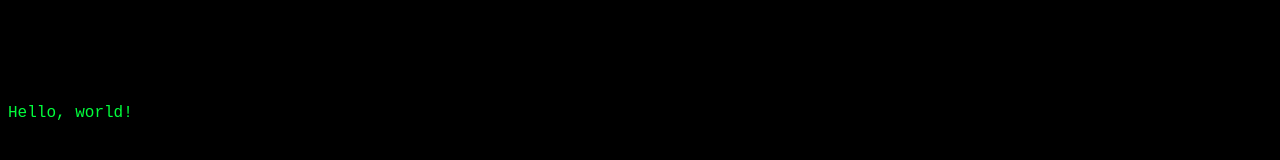
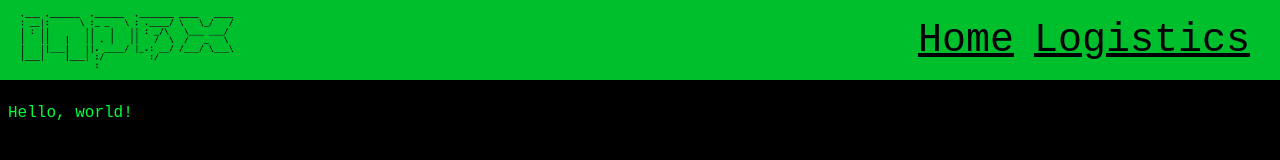
Before and after one commit to itsacarnival94/HSCommunityServiceProject, a plain HTML site: page login-portal.html in a window 1280 px wide. Drawn offline with Linux system fonts and the light colour scheme.

Commit message:
working page switcher on each page w skeleton

```diff
--- a/login-portal.html
+++ b/login-portal.html
@@ -9,6 +9,13 @@
   <meta name="viewport" content="width=device-width, initial-scale=1">
 
   <link href="style.css" rel="stylesheet">
+  <div class="nav-bar">
+        <img src="ascii-logo.png" width="500px" height="auto" class="special">
+        <div class="links">
+            <a href="index.html">Home</a>
+            <a href="logistics.html">Logistics</a>
+        </div>
+    </div>
 </head>
 
 <body>
```
Also changed, not shown: logistics.html (+7 -0 lines).
